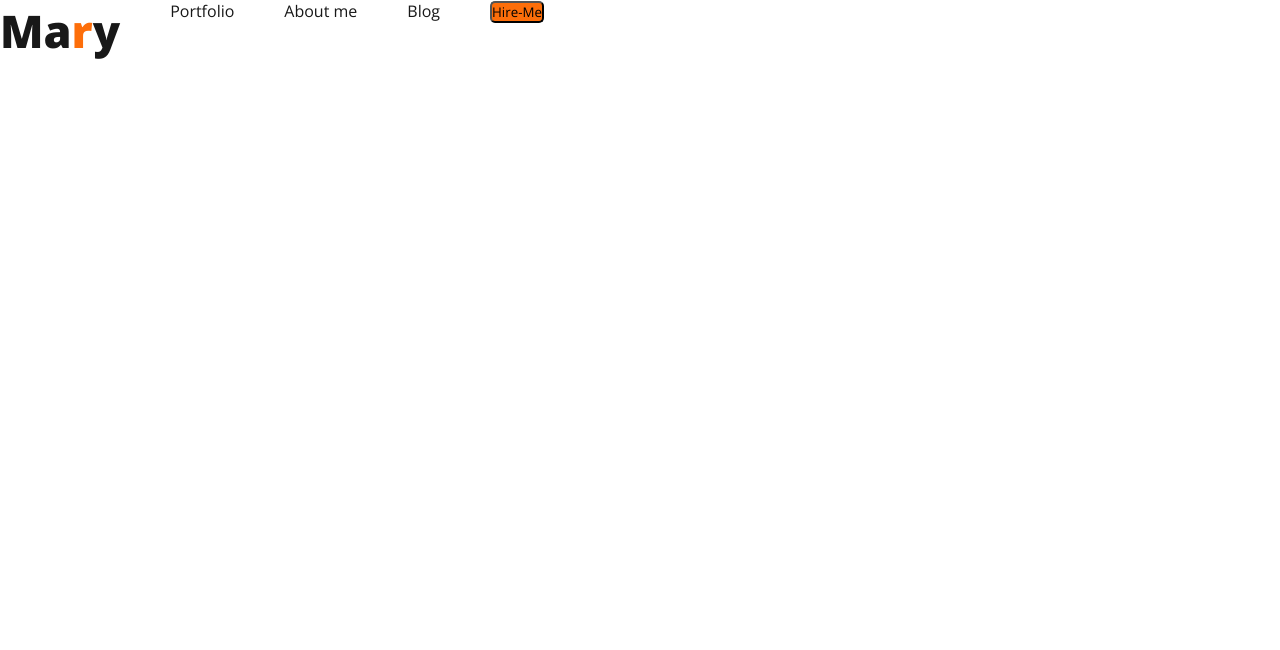
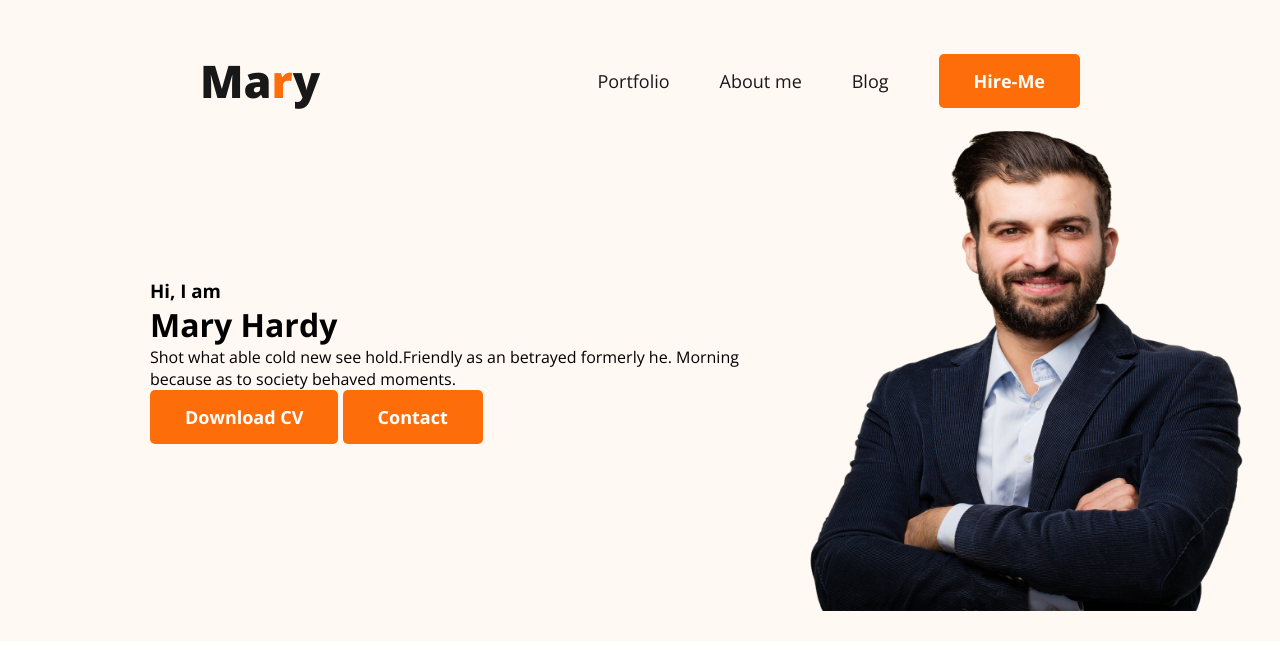
Before and after one commit to SHAFIAZ-KARIM-KABBO/Developer-portfolio, a plain HTML site: page index.html in a window 1280 px wide. Drawn offline with nearby package versions, Linux system fonts and the light colour scheme.

Commit message:
header area create

```diff
--- a/index.html
+++ b/index.html
@@ -15,7 +15,7 @@
 
 <body>
     <!--Start header area-->
-    <header>
+    <header class="header">
         <nav>
             <h3 class="nav-title">Ma<span class="primary-color">r</span>y</h3>
             <ul>
@@ -25,6 +25,16 @@
                 <li><button class="btn-primary">Hire-Me</button></li>
             </ul>
         </nav>
+        <div class="banner">
+            <div class="banner-contant">
+                <h3 class="banner-gretting">Hi, I  am</h3>
+                <h1 class="banner-title">Mary Hardy</h1>
+                <p>Shot what able cold new see hold.Friendly as an betrayed formerly he. Morning because as to society behaved moments.</p>
+                <button class="btn-primary">Download CV</button>
+                <button class="btn-primary">Contact</button>
+            </div>
+            <img class="profile-picture" src="images/hardy.png" alt="">
+        </div>
 
     </header>
     <!--End header area-->
--- a/style.css
+++ b/style.css
@@ -4,6 +4,7 @@
     margin: 0;
     padding: 0;
     font-family: Open Sans;
+    /* font-size: 18px; */
 }
 
 /*Common style hear*/
@@ -12,13 +13,25 @@
 }
 
 .btn-primary {
+    border: 0;
+    color: #fff;
     border-radius: 5px;
     background: #FD6E0A;
+    font-size: 18px;
+    font-style: normal;
+    font-weight: 700;
+    padding: 15px 35px;
+
 }
 
 /*Nav releated style hear*/
 nav {
     display: flex;
+    justify-content: space-between;
+    align-items: center;
+    font-size: 18px;
+    margin: 0px  200px;
+    padding-top: 50px;
 
 }
 
@@ -30,6 +43,7 @@ nav {
 
 nav>ul {
     display: flex;
+    align-items: center;
 }
 
 nav li {
@@ -41,3 +55,24 @@ nav a {
     color: #181818;
     text-decoration: none;
 }
+
+/*Header releated style hear*/
+
+.header {
+    background-color: #FFF8F3;
+    ;
+
+}
+
+.banner {
+    /* margin-top: 50px; */
+    padding: 00px 30px 30px 150px;
+    display: flex;
+    align-items: center;
+}
+
+.profile-picture {
+    width: 480px;
+    height: 500px;
+    flex-shrink: 0;
+}
```
